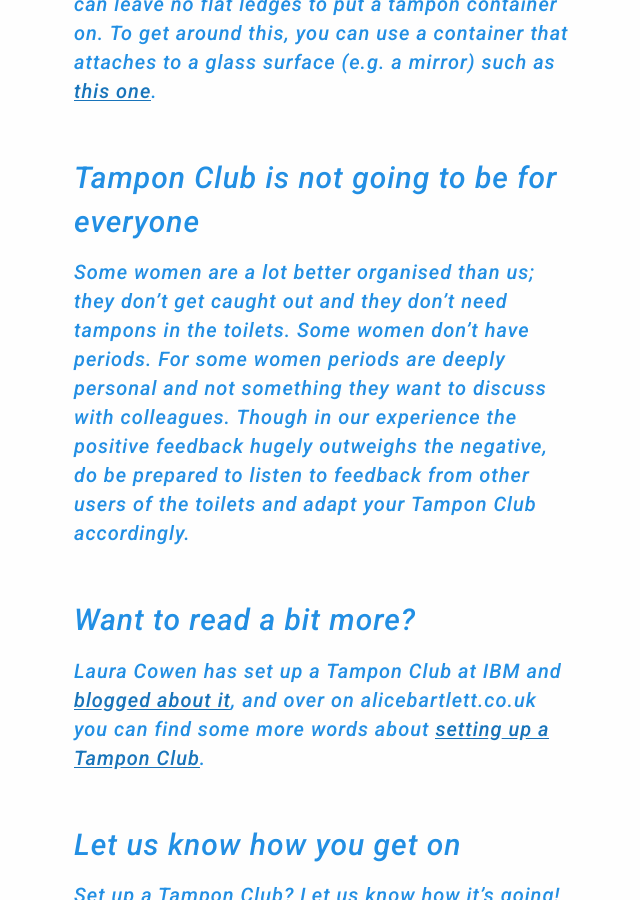
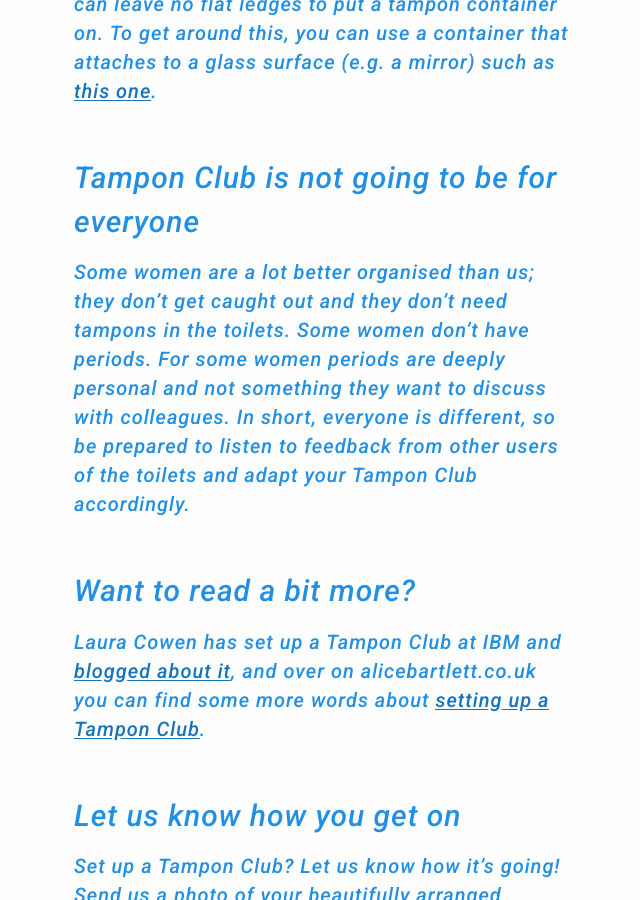
Before and after one commit to alicebartlett/tamponclub, a Jekyll site: the page built from setting-up.md, in a window 1280 px wide and 900 px high, scrolled down 2250 px. Shown: the whole window, without its empty margins (441-1081 px from the left). Built offline with Jekyll 4.4.1, drawn with Linux system fonts in a browser that asks for light colours.

Commit message:
More copy tweaks

```diff
--- a/setting-up.md
+++ b/setting-up.md
@@ -31,7 +31,7 @@
 We've found that the design of accessible toilets can leave no flat ledges to put a tampon container on. To get around this, you can use a container that attaches to a glass surface (e.g. a mirror) such as [this one](http://www.amazon.co.uk/gp/product/B0014XQC90?psc=1&redirect=true&ref_=oh_aui_detailpage_o00_s00).
 
 ## Tampon Club is not going to be for everyone
-Some women are a lot better organised than us; they don't get caught out and they don't need tampons in the toilets. Some women don't have periods. For some women periods are deeply personal and not something they want to discuss with colleagues. Though in our experience the positive feedback _hugely_ outweighs the negative, do be prepared to listen to feedback from other users of the toilets and adapt your Tampon Club accordingly.
+Some women are a lot better organised than us; they don't get caught out and they don't need tampons in the toilets. Some women don't have periods. For some women periods are deeply personal and not something they want to discuss with colleagues. In short, everyone is different, so be prepared to listen to feedback from other users of the toilets and adapt your Tampon Club accordingly.
 
 ## Want to read a bit more?
 Laura Cowen has set up a Tampon Club at IBM and [blogged about it](http://lauracowen.co.uk/blog/2014/10/17/tampon-club-hursley/), and over on alicebartlett.co.uk you can find some more words about [setting up a Tampon Club](http://alicebartlett.co.uk/blog/tampon-club).
```
